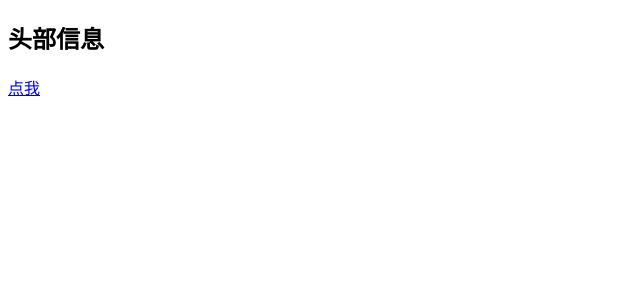
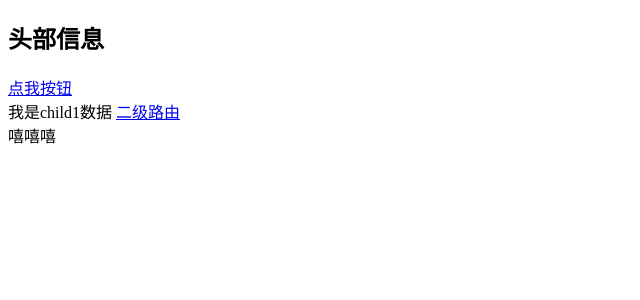
Before and after one commit to Zhaolj1228/lu, a Vue app in the folder vueitem/: page /#/child1/xi in a window 1280 px wide. Shown: the top 300 px of the page, without its empty margins (0-640 px from the left). Built offline with nearby package versions, Linux system fonts and the light colour scheme.

Commit message:
no message

```diff
--- a/vueitem/src/App.vue
+++ b/vueitem/src/App.vue
@@ -3,6 +3,7 @@
     <div>
       <Header></Header>
       <router-link :to="{path:'/child1'}">点我</router-link>
+      <router-link :to="{path:'/child2'}">按钮</router-link>
     </div>
     <div>
       <router-view></router-view>
--- a/vueitem/src/components/Child1.vue
+++ b/vueitem/src/components/Child1.vue
@@ -1,5 +1,8 @@
 <template>
-    <div>我是child1数据</div>
+    <div>我是child1数据
+    <router-link :to="{path:'/child1/xi'}">二级路由</router-link>
+    <router-view></router-view>
+    </div>
 </template>
 
 <script>
--- /dev/null
+++ b/vueitem/src/components/Xi.vue
@@ -0,0 +1,15 @@
+<template>
+    <div>
+      嘻嘻嘻
+    </div>
+</template>
+
+<script>
+    export default {
+        name: "Xi"
+    }
+</script>
+
+<style scoped>
+
+</style>
--- a/vueitem/src/router/index.js
+++ b/vueitem/src/router/index.js
@@ -1,13 +1,25 @@
 import Vue from 'vue'
 import Router from 'vue-router'
 import Child1 from '../components/Child1'
+import Child2 from '../components/Child2'
+import Xi from '../components/Xi'
 Vue.use(Router)
 
 export default new Router({
   routes: [
     {
       path:'/child1',
-      component:Child1
+      component:Child1,
+      children:[
+        {
+          path:'xi'
+          ,component:Xi
+        }
+      ]
+    },
+    {
+      path:'/child2',
+      component:Child2
     }
   ]
 })
```
